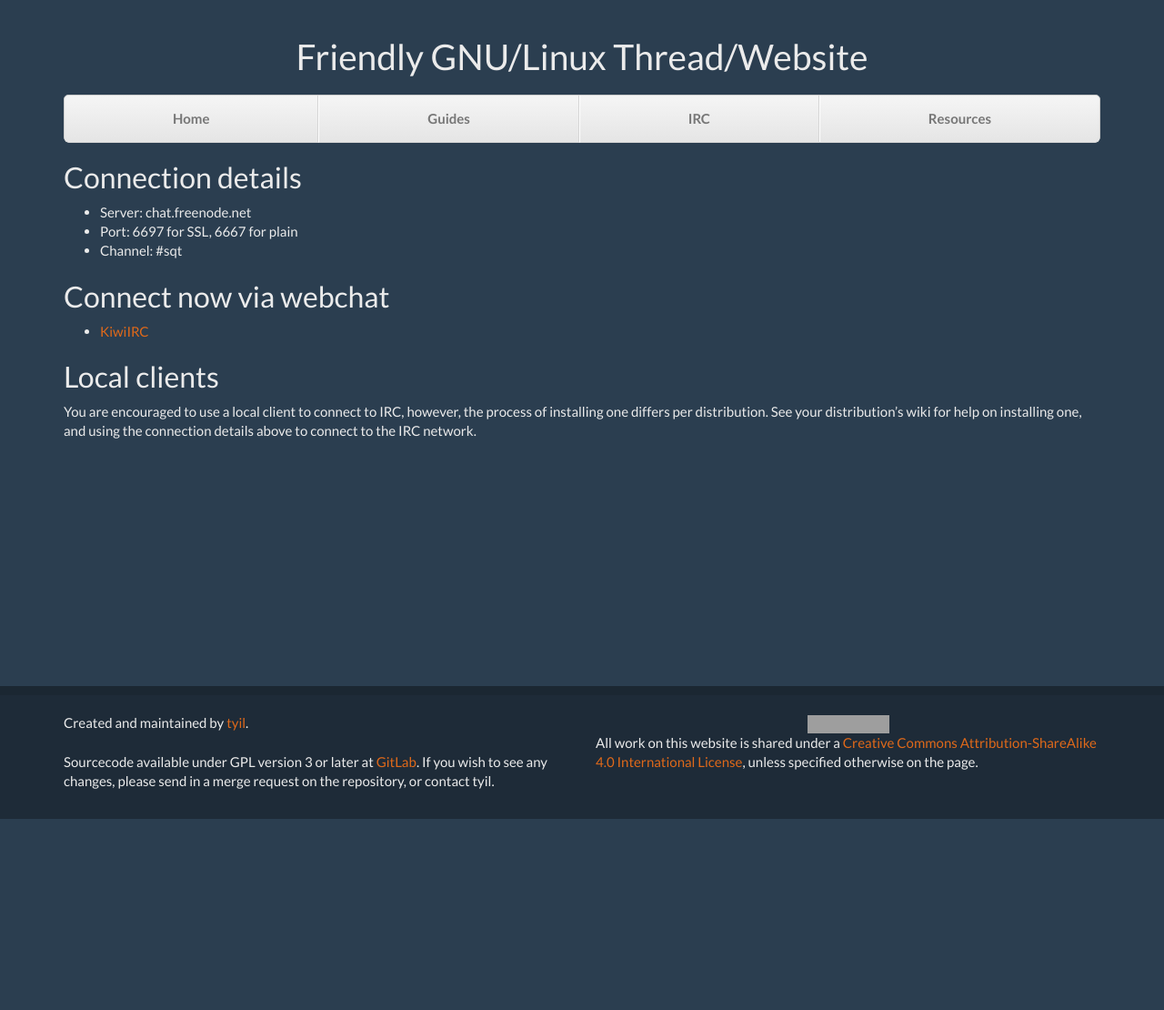
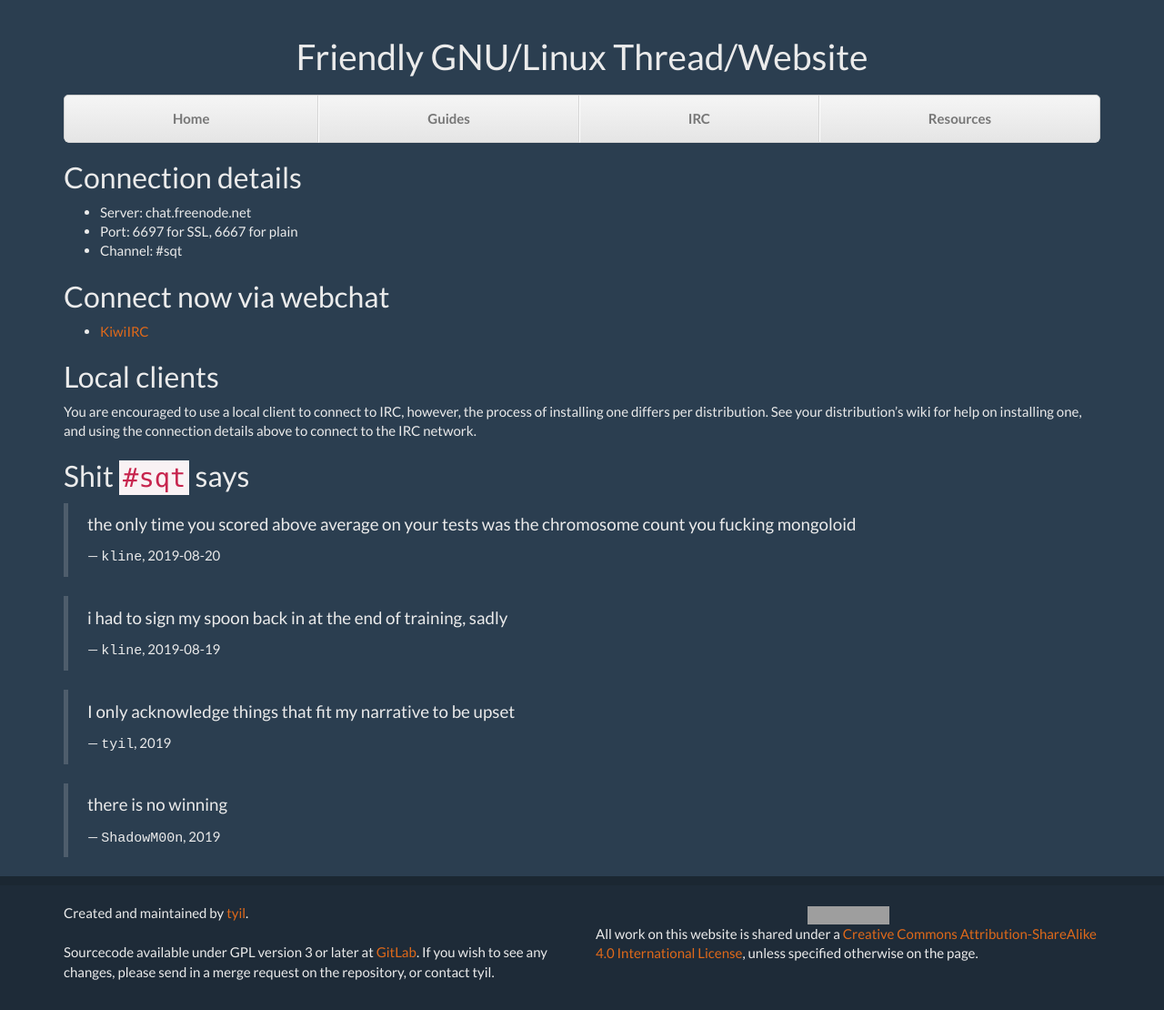
Before and after one commit to scriptkitties/fglt, a Jekyll site: the page built from irc.md, in a window 1280 px wide. Shown: the whole page at 91% size. Built offline with Jekyll 4.4.1, drawn with Linux system fonts in a browser that asks for light colours; Markdown is read by kramdown in place of the engine named in the settings; before the commit the page ends 900 px from its top, so only the background shows below that; grey boxes are pictures that could not be loaded.

Commit message:
Add new IRC quotes

```diff
--- a/irc.md
+++ b/irc.md
@@ -20,3 +20,26 @@ You are encouraged to use a local client to connect to IRC, however, the
 process of installing one differs per distribution. See your distribution's
 wiki for help on installing one, and using the connection details above to
 connect to the IRC network.
+
+## Shit `#sqt` says
+
+<blockquote>
+  <p>the only time you scored above average on your tests was the chromosome
+  count you fucking mongoloid</p>
+  <footer><tt>kline</tt>, 2019-08-20</footer>
+</blockquote>
+
+<blockquote>
+  <p>i had to sign my spoon back in at the end of training, sadly</p>
+  <footer><tt>kline</tt>, 2019-08-19</footer>
+</blockquote>
+
+<blockquote>
+  <p>I only acknowledge things that fit my narrative to be upset</p>
+  <footer><tt>tyil</tt>, 2019</footer>
+</blockquote>
+
+<blockquote>
+  <p>there is no winning </p>
+  <footer><tt>ShadowM00n</tt>, 2019</footer>
+</blockquote>
```
